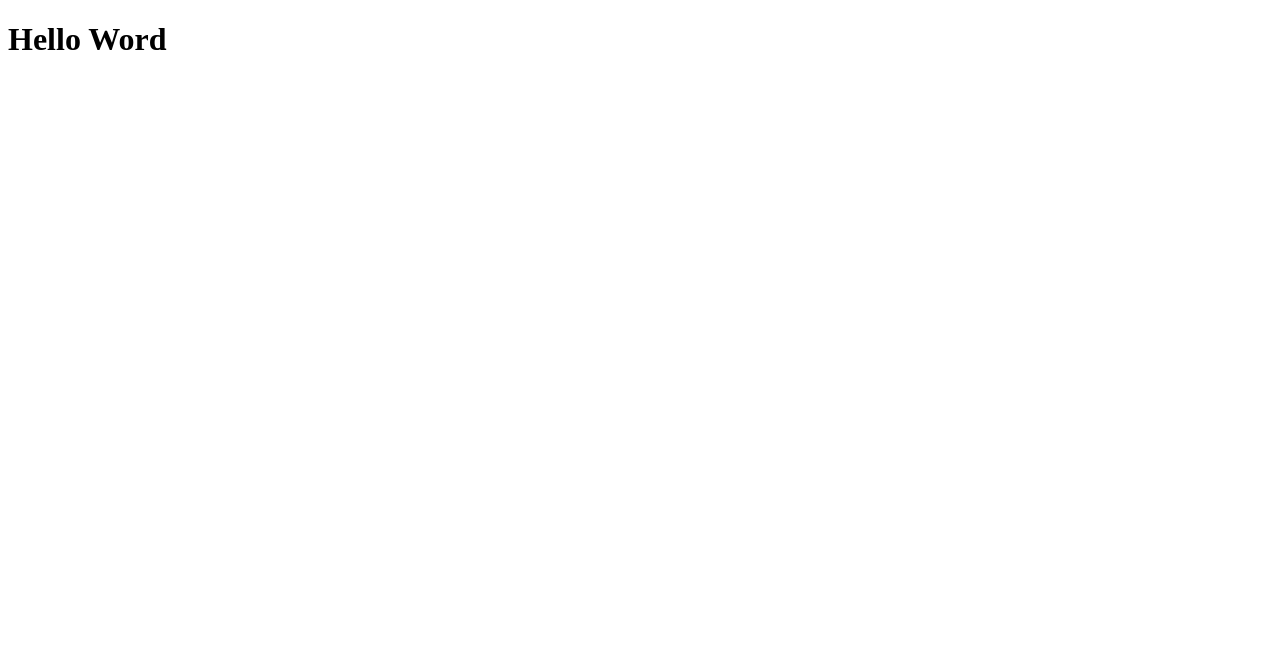
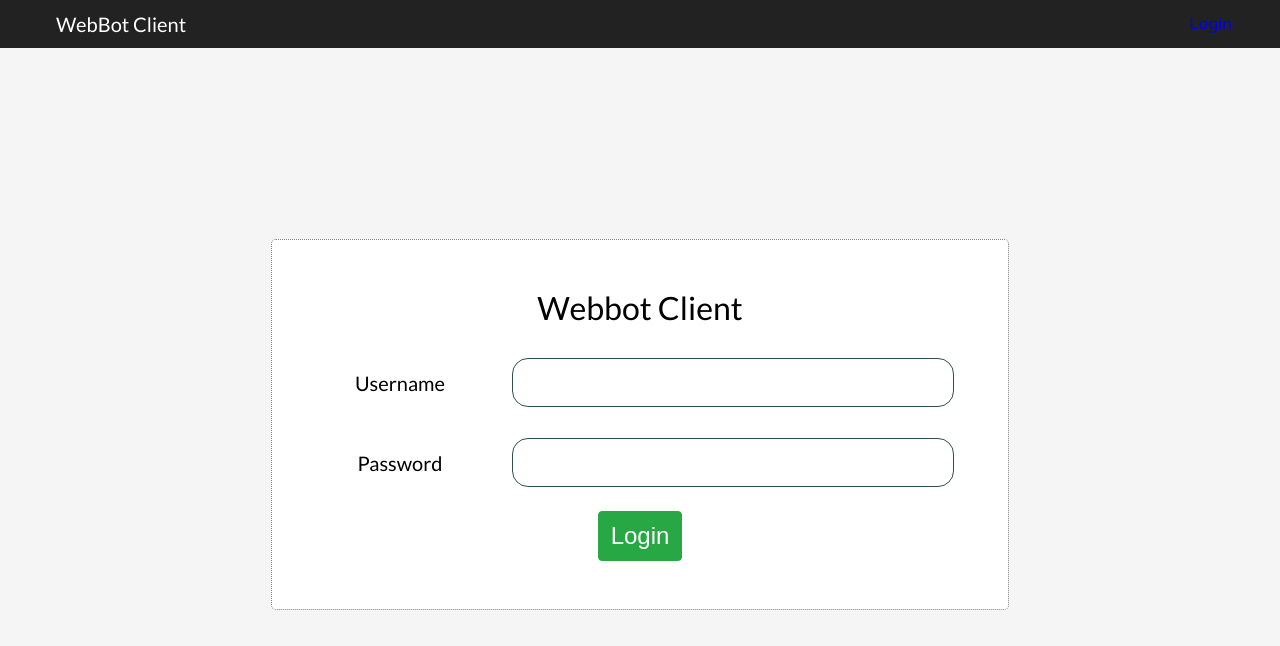
Before and after one commit to getYourFlag/telegram-webbot-client, a React app: page / in a window 1280 px wide. Built offline with nearby package versions, Linux system fonts and the light colour scheme.

Commit message:
Login Form Completed.

```diff
--- a/config.json
+++ b/config.json
@@ -0,0 +1,5 @@
+{
+    "api": {
+        "url": "http://localhost:8080"
+    }
+}
--- /dev/null
+++ b/nodemon.json
@@ -0,0 +1,6 @@
+{
+    "ignore": [
+        ".git",
+        "src/client/*"
+    ]
+}
--- a/package.json
+++ b/package.json
@@ -19,7 +19,9 @@
         "@babel/preset-react": "^7.8.3",
         "babel-loader": "^8.0.6",
         "concurrently": "^5.1.0",
+        "css-loader": "^3.4.2",
         "nodemon": "^2.0.2",
+        "style-loader": "^1.1.3",
         "webpack": "^4.41.6",
         "webpack-cli": "^3.3.11",
         "webpack-dev-server": "^3.10.3"
--- a/public/index.html
+++ b/public/index.html
@@ -5,6 +5,12 @@
     <meta charset="UTF-8">
     <meta name="viewport" content="width=device-width, initial-scale=1.0">
     <title>Telegram Web Client</title>
+    <link href="https://fonts.googleapis.com/css?family=Varela+Round&display=swap" rel="stylesheet">
+    <link href="https://fonts.googleapis.com/css?family=Lato&display=swap" rel="stylesheet">
+    <style>
+        html {box-sizing: border-box; min-height: 100vh;}
+        body {margin: 0;}
+    </style>
 </head>
 
 <body>
--- a/src/client/App.js
+++ b/src/client/App.js
@@ -1,30 +1,24 @@
-import React from "react";
-import ReactDOM from "react-dom";
-import axios from './helpers/axios';
+import React, { useState, useEffect } from "react";
+import axios from "./helpers/axios";
+import NavBar from "./components/NavBar";
+import LoginForm from "./components/Login";
+import ContentWrapper from "./components/ContentWrapper"
 
-class App extends React.Component {
+const App = props => {
+  const [display, setDisplay] = useState("Hello World!");
+  useEffect(() => {
+    document.title = "Hello World!";
+    axios.get("/").then(res => setDisplay(res.data));
+  });
 
-  constructor(props) {
-    super(props);
-    this.state = {
-      'display': 'Hello Word'
-    }
-  }
-
-  async componentDidMount() {
-    axios.get('/')
-      .then(response => this.setState({
-        'display': response.data
-      }));
-  }
-
-  render() {
-    return (
-      <div>
-        <h1> {this.state.display} </h1>
-      </div>
-    );
-  }
-}
+  return (
+    <React.Fragment>
+      <NavBar />
+      <ContentWrapper>
+        <LoginForm />
+      </ContentWrapper>
+    </React.Fragment>
+  );
+};
 
 export default App;
--- /dev/null
+++ b/src/client/components/ContentWrapper.js
@@ -0,0 +1,12 @@
+import React from 'react';
+import '../css/navbar.css';
+
+const ContentWrapper = props => {
+    return (
+        <div className = 'content'>
+            {props.children}
+        </div>
+    );
+}
+
+export default ContentWrapper;
--- /dev/null
+++ b/src/client/components/Login.js
@@ -0,0 +1,21 @@
+import React from 'react';
+import '../css/navbar.css';
+
+const Login = props => {
+    return (
+        <div className = 'login-form'>
+            <span>Webbot Client</span>
+            <div className="login-field">
+                <p>Username</p>
+                <input type='text' name='username'></input>
+            </div>
+            <div className="login-field">
+                <p>Password</p>
+                <input type='password' name='password'></input>
+            </div>
+            <button>Login</button>
+        </div>
+    )
+};
+
+export default Login;
--- /dev/null
+++ b/src/client/components/NavBar.js
@@ -0,0 +1,19 @@
+import React from "react";
+import "../css/navbar.css";
+
+const NavBar = props => {
+  return (
+    <div className="navbar">
+      <ul className="list-start">
+        <li className="navbar-icon">WebBot Client</li>
+      </ul>
+      <ul className="list-end">
+        <li>
+          <a href="/login">Login</a>
+        </li>
+      </ul>
+    </div>
+  );
+};
+
+export default NavBar;
--- /dev/null
+++ b/src/client/css/navbar.css
@@ -0,0 +1,127 @@
+.navbar {
+    top: 0;
+    right: 0;
+    margin: 0;
+    padding: 0;
+    width: 100%;
+    height: 3rem;
+    display: flex;
+    align-items: center;
+    justify-content: start;
+
+    font-family: 'Varela Round', sans-serif;
+
+    background-color: #222;
+    color: #fff;
+}
+
+.navbar-icon {
+    margin: 0.5rem 1rem;
+    padding: auto 0;
+    font-size: 1.25rem;
+    text-transform: capitalize;
+
+    font-family: 'lato', sans-serif;
+}
+
+.navbar ul li {
+    list-style: none;
+    display: inline;
+}
+
+.navbar ul li a {
+    display: block;
+    text-decoration: none;
+}
+
+.navbar ul li a:hover,
+.navbar ul li a:active {
+    cursor: pointer;
+    border-bottom: 1px solid #222;
+    animation: 0.2s ease-out;
+}
+
+.list-start {
+    flex-grow: 1;
+}
+
+.list-end {
+    order: 1;
+    margin-right: 3rem;
+}
+
+.content {
+    width: 100%;
+    min-height: calc(100vh - 3rem);
+    position: relative;
+    display: flex;
+    align-items: center;
+    justify-content: center;
+    background-color: #f5f5f5;
+}
+
+.login-form {
+    width: 50vw;
+    border: 1px dotted gray;
+    border-radius: 5px;
+    margin: auto;
+    padding: 3rem;
+    position: absolute;
+    font-family: 'lato', sans-serif;
+    background-color: #fff;
+}
+
+.login-form span {
+    position: relative;
+    display: block;
+    margin: 0 auto 1.5rem auto;
+    text-align: center;
+    font-size: 2rem;
+}
+
+.login-form .login-field {
+    display: flex;
+    justify-content: flex-start;
+    align-items: center;
+    margin-bottom: 1rem;
+}
+
+.login-field p {
+    width: 25%;
+    font-size: 1.25rem;
+    padding-right: 2rem;
+    text-align: center;
+}
+
+.login-field input {
+    font-size: 1.25rem;
+    padding: 0.75rem;
+    width: 65%;
+    border-radius: 1rem;
+    border: 1px solid darkslategray;
+}
+
+.login-form button {
+    display: block;
+    margin: 0 auto;
+    text-align: center;
+    white-space: nowrap;
+    vertical-align: middle;
+
+    user-select: none;
+    border: 1px solid transparent;
+    padding: .375rem .75rem;
+    font-size: 1.5rem;
+    line-height: 1.5;
+    border-radius: .25rem;
+
+    color:#fff;
+    background-color:#28a745;
+    border-color:#28a745;
+}
+
+.login-form button:hover {
+    cursor: pointer;
+    background-color:#1e7e34;
+    border-color:#1c7430;
+}
--- a/src/client/helpers/axios.js
+++ b/src/client/helpers/axios.js
@@ -3,7 +3,9 @@ import axios from 'axios';
 const instance = axios.create({
     baseURL: 'http://localhost:8080',
     headers: {
-        'Access-Control-Allow-Origin': 'http://lcoalhost:8080'
+        'Access-Control-Allow-Origin': 'http://lcoalhost:8080',
+        'Content-Type': 'application/json',
+        'Accept': 'application/json'
     }
 });
 
--- a/src/server/index.js
+++ b/src/server/index.js
@@ -3,10 +3,13 @@ const app = express();
 const PORT = process.env.PORT || 8080;
 const cors = require('cors');
 
+const webhook = require('./routers/webhook');
+
 app.use(cors());
 
 app.get('/', (req, res) => {
-    res.send("Hello World!");
+    res.send("Hello Express!");
 });
+app.use('/webhook', webhook);
 
 app.listen(PORT);
--- a/webpack.config.js
+++ b/webpack.config.js
@@ -8,11 +8,16 @@ module.exports = {
         filename: "bundle.js"
     },
     module: {
-        rules: [{
+        rules: [
+            {
                 test: /\.(js|jsx)$/,
                 exclude: /node_modules/,
                 use: ['babel-loader']
-            }
+            },
+            {
+                test: /\.css$/i,
+                use: ['style-loader', 'css-loader'],
+            },
         ]
     },
     resolve: {
```
Also changed, not shown: src/client/services/auth.js (added, +27 -0 lines), src/server/routers/webhook.js (added, +8 -0 lines), 2 other files.
